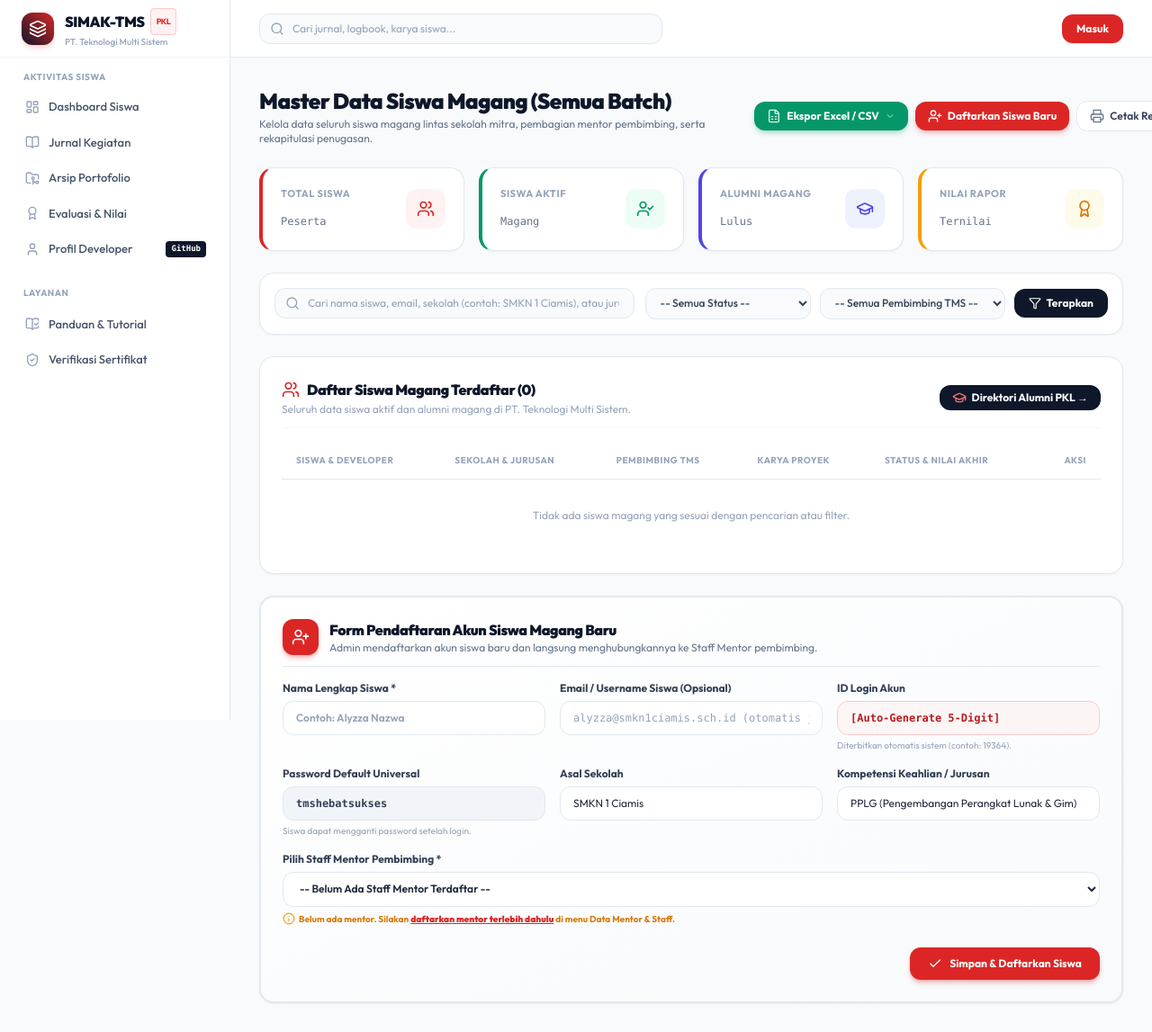
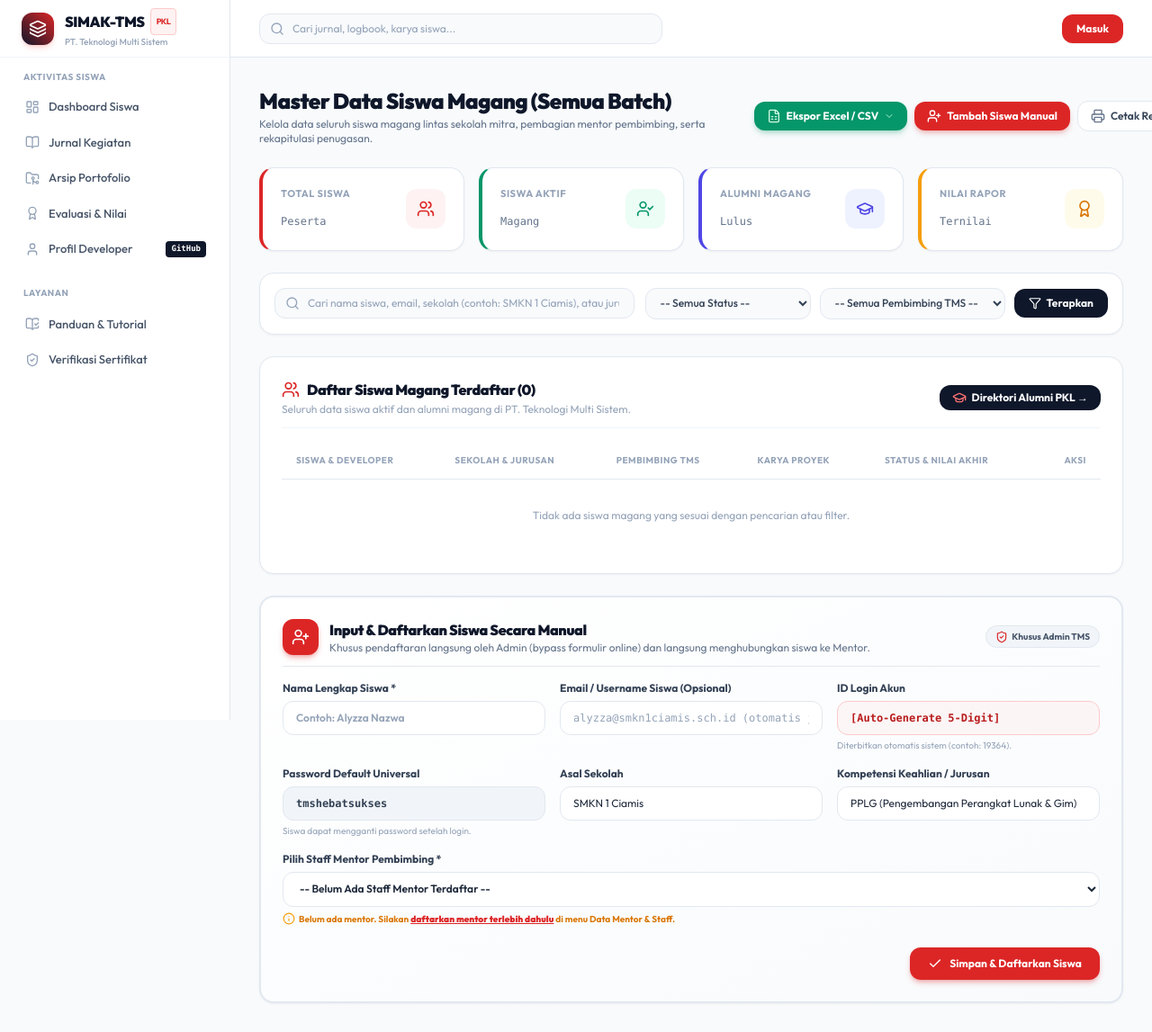
Before and after one commit to PradiptaPPLG/simak-tms, a Laravel app: template resources/views/admin/students.blade.php in a window 1280 px wide. Shown: the whole page at 90% size. Run offline with Laravel 12, Linux system fonts and the light colour scheme; the template is opened without the code that fills it, so the values that code supplies are empty; parts of the project's set-up code (start-up, migrations or seed data) failed here and were passed over; some libraries are stand-ins or nearby versions.

Commit message:
refactor: rename student registration button and card to Tambah Siswa Manual for clearer workflow distinction

```diff
--- a/resources/views/admin/students.blade.php
+++ b/resources/views/admin/students.blade.php
@@ -20,11 +20,11 @@
                 <i data-lucide="chevron-down" class="w-3 h-3 text-emerald-200 shrink-0"></i>
             </button>
 
-            <!-- Daftarkan Siswa Baru Button -->
-            <button onclick="document.getElementById('form-register-student').scrollIntoView({behavior: 'smooth'})" class="px-3.5 py-2 bg-red-600 hover:bg-red-700 text-white text-xs font-bold rounded-xl transition-all shadow-md shadow-red-600/25 flex items-center justify-center gap-1.5 text-center shrink-0">
+            <!-- Tambah Siswa Manual Button -->
+            <button onclick="document.getElementById('form-register-student').scrollIntoView({behavior: 'smooth'})" class="px-3.5 py-2 bg-red-600 hover:bg-red-700 text-white text-xs font-bold rounded-xl transition-all shadow-md shadow-red-600/25 flex items-center justify-center gap-1.5 text-center shrink-0 cursor-pointer" title="Input Siswa Manual (Bypass Antrian Formulir Online)">
                 <i data-lucide="user-plus" class="w-4 h-4 shrink-0"></i>
-                <span class="hidden sm:inline">Daftarkan Siswa Baru</span>
-                <span class="sm:hidden">Daftar Siswa</span>
+                <span class="hidden sm:inline">Tambah Siswa Manual</span>
+                <span class="sm:hidden">Tambah Manual</span>
             </button>
 
             <!-- Cetak Rekap Button -->
@@ -340,16 +340,22 @@
         </div>
     </div>
 
-    <!-- 4. Form Registrasi Akun Siswa Baru -->
+    <!-- 4. Form Registrasi Akun Siswa Secara Manual -->
     <div id="form-register-student" class="mas-card p-6 bg-gradient-to-br from-white to-slate-50 border-2 border-slate-200 no-print">
-        <div class="flex items-start sm:items-center gap-3 mb-4 pb-3 border-b border-slate-200">
-            <div class="w-10 h-10 rounded-xl bg-red-600 text-white flex items-center justify-center shadow-md shadow-red-600/30 shrink-0 aspect-square mt-0.5 sm:mt-0">
-                <i data-lucide="user-plus" class="w-5 h-5"></i>
+        <div class="flex items-start sm:items-center justify-between gap-3 mb-4 pb-3 border-b border-slate-200">
+            <div class="flex items-start sm:items-center gap-3">
+                <div class="w-10 h-10 rounded-xl bg-red-600 text-white flex items-center justify-center shadow-md shadow-red-600/30 shrink-0 aspect-square mt-0.5 sm:mt-0">
+                    <i data-lucide="user-plus" class="w-5 h-5"></i>
+                </div>
+                <div>
+                    <h3 class="text-base font-black text-slate-900 tracking-tight">Input & Daftarkan Siswa Secara Manual</h3>
+                    <p class="text-xs text-slate-500">Khusus pendaftaran langsung oleh Admin (bypass formulir online) dan langsung menghubungkan siswa ke Mentor.</p>
+                </div>
             </div>
-            <div>
-                <h3 class="text-base font-black text-slate-900 tracking-tight">Form Pendaftaran Akun Siswa Magang Baru</h3>
-                <p class="text-xs text-slate-500">Admin mendaftarkan akun siswa baru dan langsung menghubungkannya ke Staff Mentor pembimbing.</p>
-            </div>
+            <span class="hidden sm:inline-flex items-center gap-1 px-2.5 py-1 rounded-full bg-slate-100 text-slate-600 border border-slate-200 text-[10px] font-bold shrink-0">
+                <i data-lucide="shield-check" class="w-3.5 h-3.5 text-red-600"></i>
+                Khusus Admin TMS
+            </span>
         </div>
 
         <form action="{{ route('admin.users.store') }}" method="POST" class="space-y-4">
```
